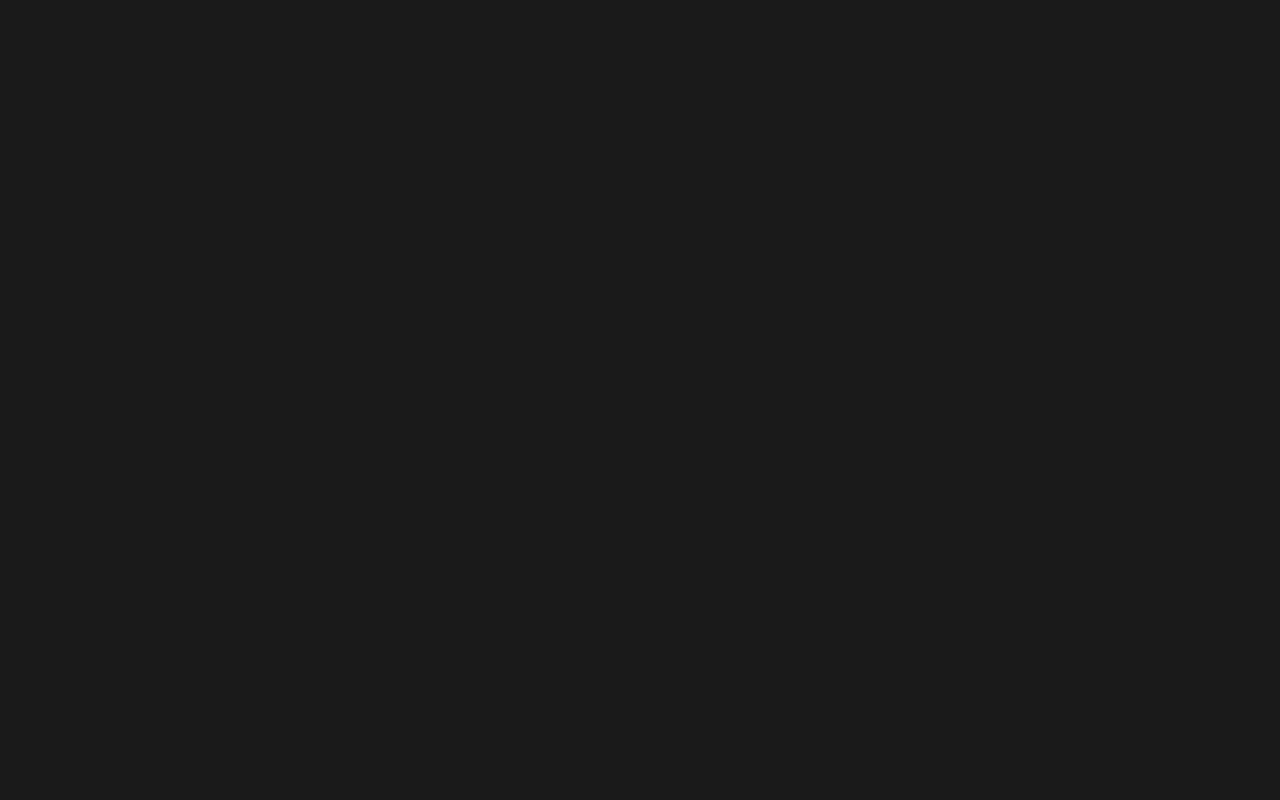
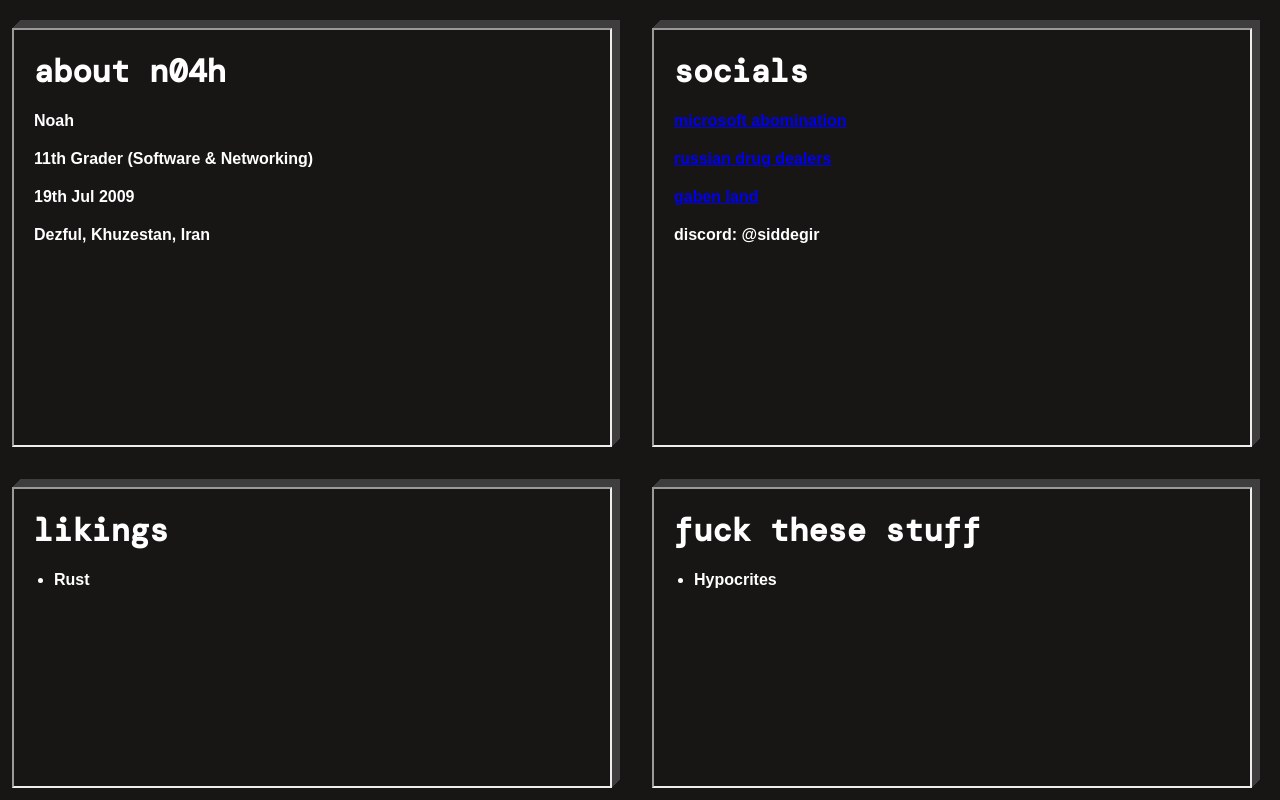
Before and after one commit to siddegir/siddegir.github.io, a plain HTML site: page index.html in a window 1280 px wide. Drawn offline with nearby package versions, Linux system fonts and the light colour scheme; a web font is replaced by a local one.

Commit message:
feat: put in data and got to the first checkpoint

```diff
--- a/index.html
+++ b/index.html
@@ -9,11 +9,57 @@
     <title>n04h</title>
   </head>
   <body>
-    <div class="main">
-      <div class="about-me"></div>
-      <div class="socials"></div>
-      <div class="like"></div>
-      <div class="dislike"></div>
+    <div class="container">
+      <div class="main">
+        <div class="quadr shadow-pop-tr">
+          <h1 class="quadr-header">about n04h</h1>
+          <div class="about-me">
+            <p class="name">Noah</p>
+            <p class="edu">11th Grader (Software & Networking)</p>
+            <p class="bday">19th Jul 2009</p>
+            <p class="whereami">Dezful, Khuzestan, Iran</p>
+          </div>
+        </div>
+        <div class="quadr shadow-pop-tr">
+          <h1 class="quadr-header">socials</h1>
+          <div class="socials">
+            <p class="github">
+              <a href="https://github.com/siddegir/" target="_blank"
+                >microsoft abomination</a
+              >
+            </p>
+            <p class="telegram">
+              <a href="https://t.me/siddegir/" target="_blank"
+                >russian drug dealers</a
+              >
+            </p>
+            <p class="steam">
+              <a
+                href="https://steamcommunity.com/id/ryeatomega/"
+                target="_blank"
+                >gaben land</a
+              >
+            </p>
+            <p class="discord">discord: @siddegir</p>
+          </div>
+        </div>
+        <div class="quadr shadow-pop-tr">
+          <h1 class="quadr-header">likings</h1>
+          <div class="like">
+            <ul>
+              <li>Rust</li>
+            </ul>
+          </div>
+        </div>
+        <div class="quadr shadow-pop-tr">
+          <h1 class="quadr-header">fuck these stuff</h1>
+          <div class="dislike">
+            <ul>
+              <li>Hypocrites</li>
+            </ul>
+          </div>
+        </div>
+      </div>
     </div>
   </body>
 </html>
--- a/styles.css
+++ b/styles.css
@@ -1,21 +1,82 @@
+@import url('https://fonts.googleapis.com/css2?family=DM+Mono:ital,wght@0,300;0,400;0,500;1,300;1,400;1,500&display=swap');
+@import url('https://fonts.googleapis.com/css2?family=Cormorant:ital,wght@0,300..700;1,300..700&display=swap');
+
 :root {
-    --background-color: rgb(26, 26, 26);
+    --background-color: #171614;
     --text-color: rgb(255, 255, 255);
+    --border-color: rgb(201, 201, 201);
+    --shadow-color: rgb(80, 80, 80);
 
     background-color: var(--background-color);
     color: var(--text-color);
+    border-color: var(--border-color);
 }
 
 html,
 body {
     margin: 0;
-    width: 100dvw;
-    height: 100dvh;
+    width: 100vw;
+    height: 100vh;
 }
 
-.main {
+.container {
     width: 100%;
     height: 100%;
-    display: flex;
-    flex-direction: column;
+    margin: 0;
+    padding: 0;
 }
+
+
+.main {
+    height: 100%;
+    width: 100%;
+    display: grid;
+    grid-template-columns: repeat(2, 1fr);
+}
+
+.quadr {
+    border: 2px inset;
+    margin: 20px;
+}
+
+.quadr-header {
+    font-family: "DM Mono";
+    margin: 20px;
+}
+
+.quadr p {
+    margin: 20px;
+}
+
+.about-me,
+.socials,
+.like,
+.dislike {
+    font-family: "Arial";
+    font-weight: bold;
+}
+
+
+
+.shadow-pop-tr {
+    animation: shadow-pop-tr .3s cubic-bezier(.47, 0.000, .745, .715) both
+}
+
+/* ----------------------------------------------
+ * Generated by Animista on 2025-12-11 1:47:56
+ * Licensed under FreeBSD License.
+ * See http://animista.net/license for more info.
+ * w: http://animista.net, t: @cssanimista
+ * ---------------------------------------------- */
+
+@keyframes shadow-pop-tr {
+    0% {
+        box-shadow: 0 0 #3e3e3e, 0 0 #3e3e3e, 0 0 #3e3e3e, 0 0 #3e3e3e, 0 0 #3e3e3e, 0 0 #3e3e3e, 0 0 #3e3e3e, 0 0 #3e3e3e;
+        transform: translateX(0) translateY(0)
+    }
+
+    100% {
+        box-shadow: 1px -1px #3e3e3e, 2px -2px #3e3e3e, 3px -3px #3e3e3e, 4px -4px #3e3e3e, 5px -5px #3e3e3e, 6px -6px #3e3e3e, 7px -7px #3e3e3e, 8px -8px #3e3e3e;
+        transform: translateX(-8px) translateY(8px)
+    }
+}
```
